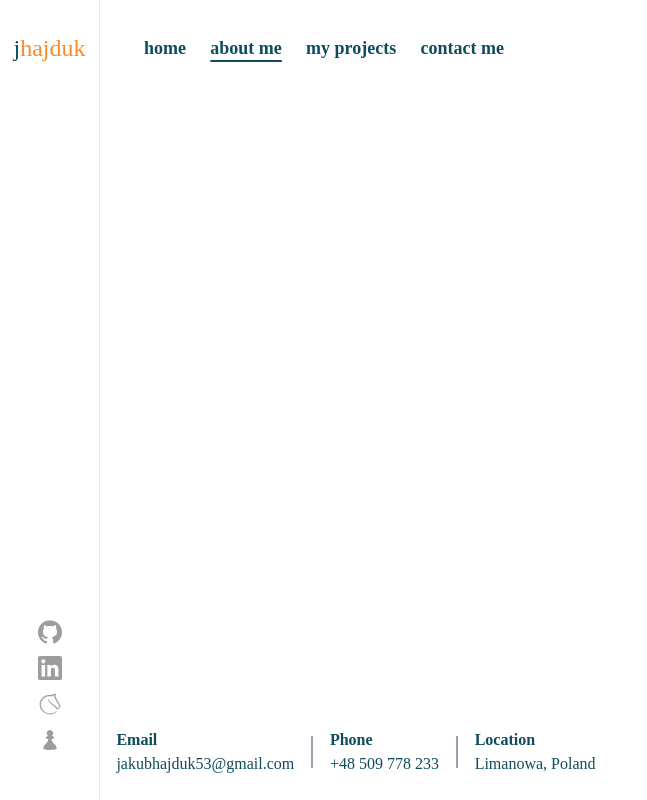
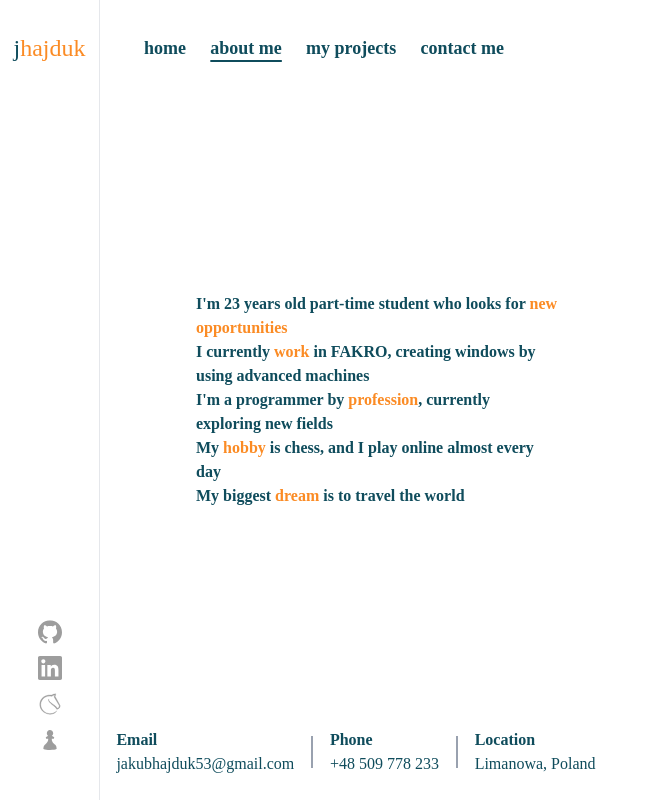
Before and after one commit to jakubhajduk53/personal-website, a Vue app: page /about in a window 1280 px wide. Shown: the whole page, without its empty margins (0-647 px from the left). Built offline with nearby package versions, Linux system fonts and the light colour scheme; a web font is replaced by a local one.

Commit message:
feat: update aboutview

```diff
--- a/src/views/AboutView.vue
+++ b/src/views/AboutView.vue
@@ -1,3 +1,30 @@
 <script setup lang="ts"></script>
 
-<template></template>
+<template>
+  <div class="flex w-full h-full justify-center pl-24">
+    <div class="flex flex-col justify-center w-1/2 font-semibold">
+      <div>
+        I'm 23 years old part-time student who looks for
+        <span class="text-[rgb(251,139,36)]">new opportunities</span>
+      </div>
+      <div>
+        I currently <span class="text-[rgb(251,139,36)]">work</span> in FAKRO,
+        creating windows by using advanced machines
+      </div>
+      <div>
+        I'm a programmer by
+        <span class="text-[rgb(251,139,36)]">profession</span>, currently
+        exploring new fields
+      </div>
+      <div>
+        My <span class="text-[rgb(251,139,36)]">hobby</span> is chess, and I
+        play online almost every day
+      </div>
+      <div>
+        My biggest <span class="text-[rgb(251,139,36)]">dream</span> is to
+        travel the world
+      </div>
+    </div>
+    <div class="flex items-center w-full"></div>
+  </div>
+</template>
```
